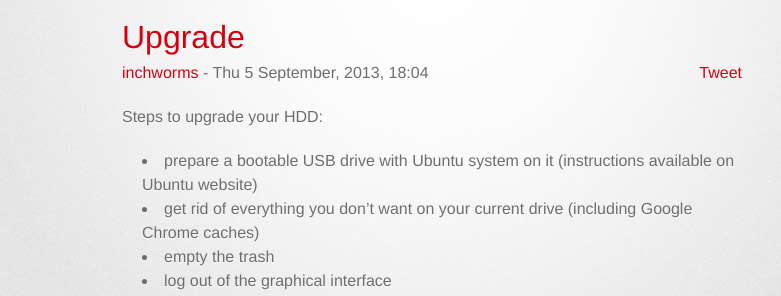
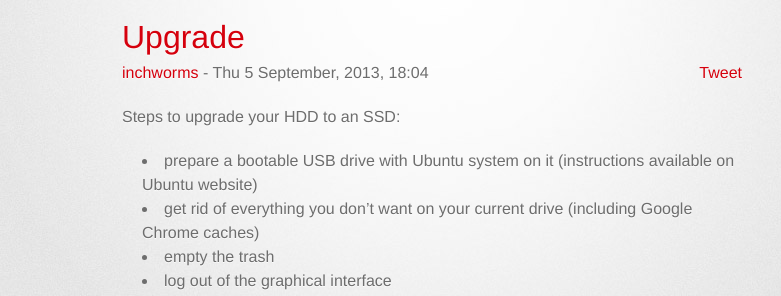
Before and after one commit to inchworms/inchworms, a Jekyll site: the page built from blog/index.html, in a window 1280 px wide and 900 px high. Shown: the part 144-440 px from the top of the window, without its empty margins (208-989 px from the left). Built offline with Jekyll 4.4.1, drawn with Linux system fonts in a browser that asks for light colours; nearby versions of some CDN libraries; some web fonts are replaced; Markdown is read by kramdown in place of the engine named in the settings; the list of posts is cut into pages by our own code; comment, search, counter and statistics services are not loaded; some of the changed text lies outside the part shown.

Commit message:
minor update to post

```diff
--- a/_posts/2013-09-05-upgrade.md
+++ b/_posts/2013-09-05-upgrade.md
@@ -7,7 +7,7 @@ author: inchworms
 twitter: inchworms_
 ---
 
-Steps to upgrade your HDD:
+Steps to upgrade your HDD to an SSD:
 
 - prepare a bootable USB drive with Ubuntu system on it (instructions available on Ubuntu website)
 - get rid of everything you don't want on your current drive (including Google Chrome caches)
```
Also changed, not shown: other parts of _posts/2013-09-05-upgrade.md (+2 -0 lines).
